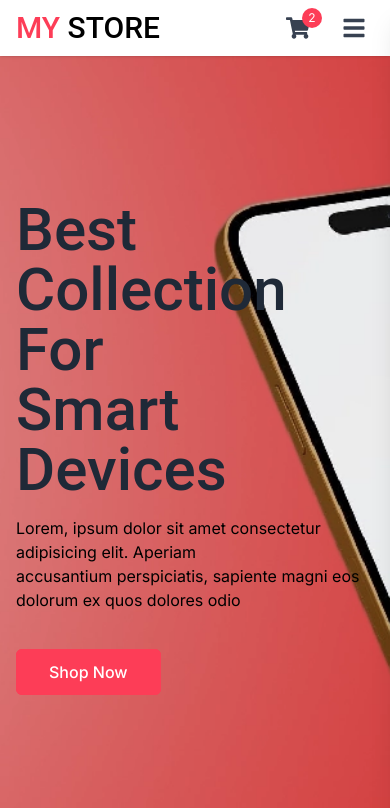
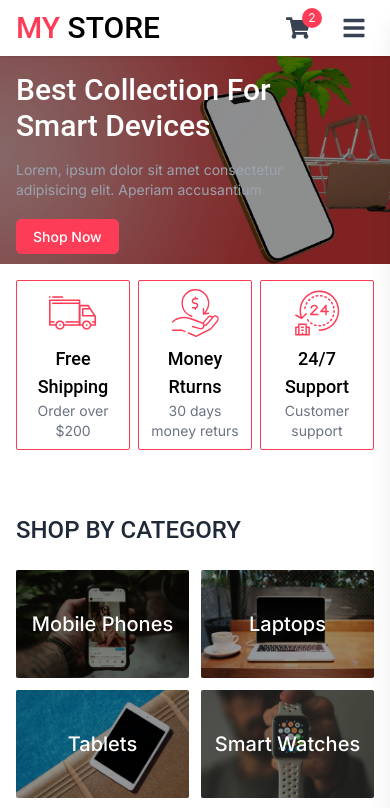
Before and after one commit to saleemullahkhansaleem/shop, a Next.js app: page / in a window 390 px wide. Shown: the top 808 px of the page. Built offline with nearby package versions, Linux system fonts and the light colour scheme.

Commit message:
fix - banner

```diff
--- a/src/components/shop/Banner.jsx
+++ b/src/components/shop/Banner.jsx
@@ -1,25 +1,58 @@
+import Image from "next/image";
 import Link from "next/link";
 
 const Banner = () => {
   return (
+    // <div className="relative bg-center bg-no-repeat bg-cover py-16 overflow-hidden">
+    //   <div className="w-full h-full absolute top-0 -z-10">
+    //     <Image
+    //       src="/images/banner-bg.webp"
+    //       width={0}
+    //       height={0}
+    //       sizes="100vh"
+    //       className="w-full h-auto"
+    //     />
+    //   </div>
+    //   <div className="container">
+    //     <h1 className="mb-4 text-6xl font-medium text-gray-800 capitalize">
+    //       best collection for <br /> Smart Devices
+    //     </h1>
+    //     <p>
+    //       Lorem, ipsum dolor sit amet consectetur adipisicing elit. Aperiam{" "}
+    //       <br />
+    //       accusantium perspiciatis, sapiente magni eos dolorum ex quos dolores
+    //       odio
+    //     </p>
+    //     <div className="mt-12">
+    //       <Link
+    //         href="#"
+    //         className="px-8 py-3 font-medium text-white border rounded-md bg-primary border-primary hover:bg-transparent hover:text-primary"
+    //       >
+    //         Shop Now
+    //       </Link>
+    //     </div>
+    //   </div>
+    // </div>
     <div
-      className="bg-center bg-no-repeat bg-cover py-36"
+      className="bg-center bg-no-repeat bg-cover"
       style={{ backgroundImage: "url('/images/banner-bg.webp')" }}
     >
-      <div className="container">
-        <h1 className="mb-4 text-6xl font-medium text-gray-800 capitalize">
+      <div className="container bg-black/40 md:bg-transparent py-4 md:py-32">
+        <h1 className="mb-4 text-3xl md:text-6xl font-medium text-white md:text-gray-800 capitalize">
           best collection for <br /> Smart Devices
         </h1>
-        <p>
-          Lorem, ipsum dolor sit amet consectetur adipisicing elit. Aperiam{" "}
+        <p className="text-sm text-gray-400 md:text-gray-700 md:text-base max-w-72 md:max-w-full">
+          Lorem, ipsum dolor sit amet consectetur adipisicing elit. Aperiam
+          accusantium
           <br />
-          accusantium perspiciatis, sapiente magni eos dolorum ex quos dolores
-          odio
+          <span className="hidden md:block">
+            perspiciatis, sapiente magni eos dolorum ex quos dolores odio
+          </span>
         </p>
-        <div className="mt-12">
+        <div className="mt-6 md:mt-12">
           <Link
             href="#"
-            className="px-8 py-3 font-medium text-white border rounded-md bg-primary border-primary hover:bg-transparent hover:text-primary"
+            className="px-4 py-2 md:px-8 md:py-3 text-sm lg:text-base font-medium text-white border rounded-md bg-primary border-primary hover:bg-transparent hover:text-primary"
           >
             Shop Now
           </Link>
--- a/src/components/shop/Navbar.jsx
+++ b/src/components/shop/Navbar.jsx
@@ -4,7 +4,7 @@ import { categories } from "@/data/categories";
 import Image from "next/image";
 import Link from "next/link";
 import { usePathname } from "next/navigation";
-import { FaBars, FaCar, FaHistory, FaMobile, FaUser } from "react-icons/fa";
+import { FaBars, FaHistory, FaMobile, FaUser } from "react-icons/fa";
 import { FaArrowRightFromBracket } from "react-icons/fa6";
 
 const Navbar = () => {
--- a/src/components/shop/ProductCard.jsx
+++ b/src/components/shop/ProductCard.jsx
@@ -38,7 +38,7 @@ const ProductCard = ({ product }) => (
       </Link>
       <div>
         <div className="flex items-baseline mb-1 space-x-2">
-          <p className="text-lg font-semibold text-primary">
+          <p className="font-semibold text-primary">
             ${Math.round((product?.price / 100) * (100 - product?.discount))}.00
           </p>
           {product?.discount && (
```
